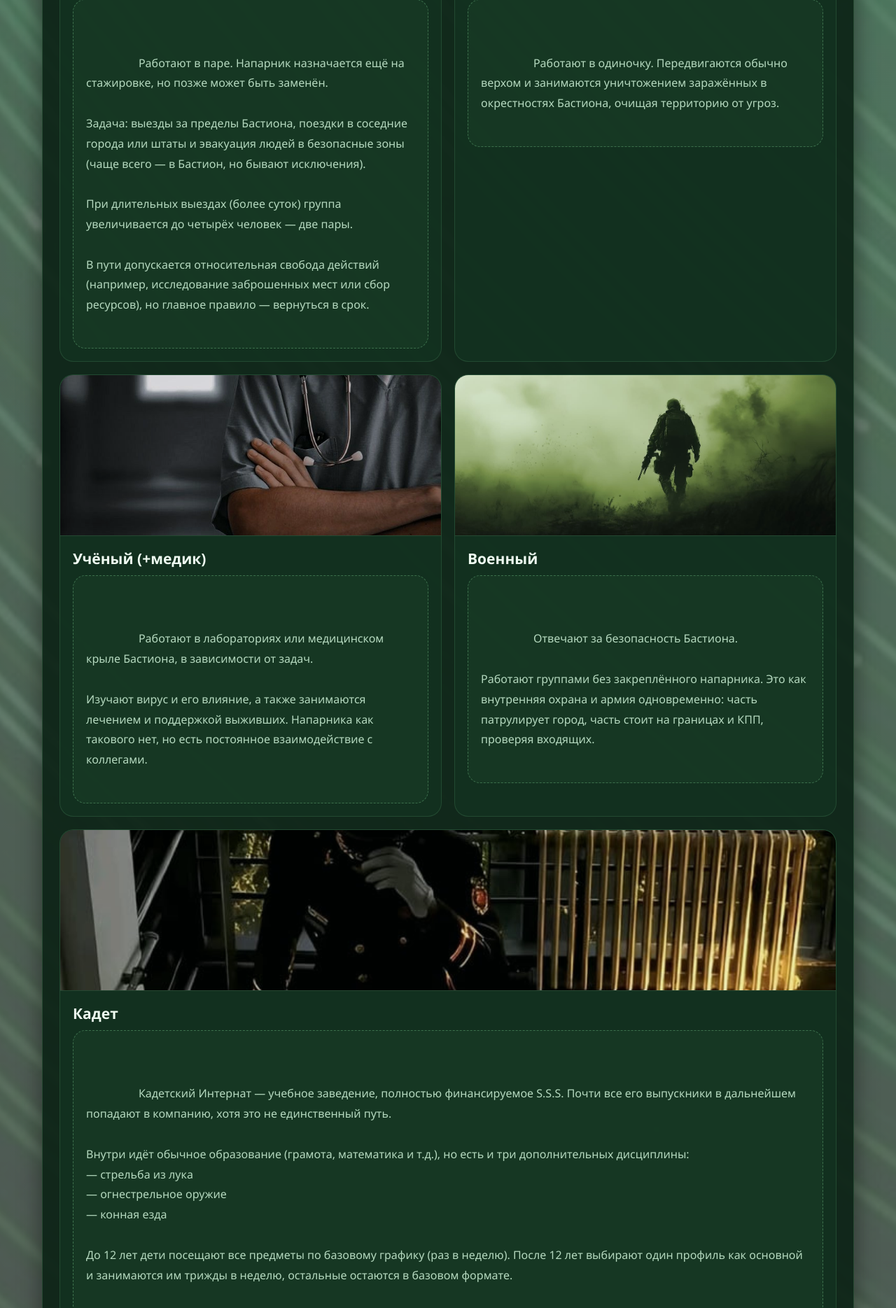
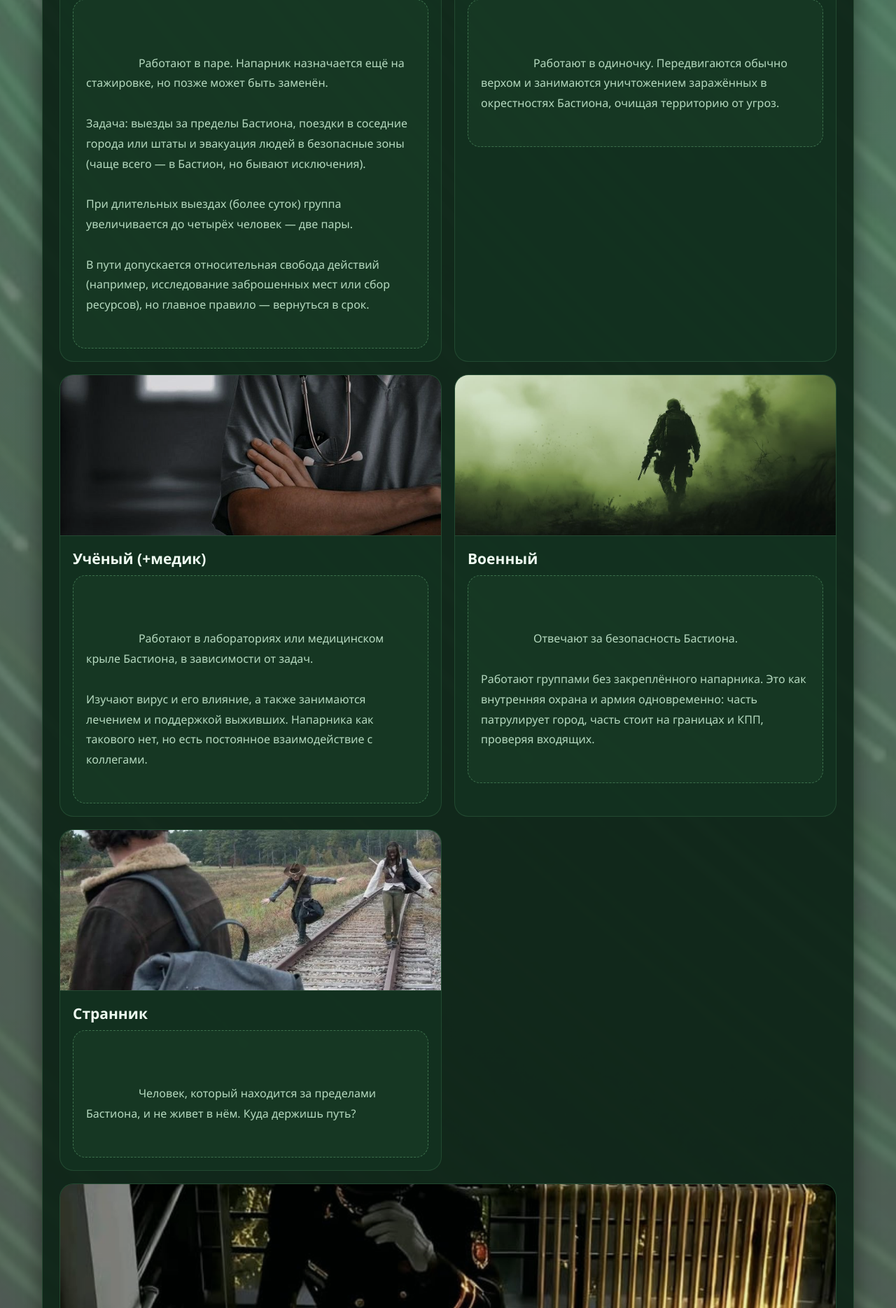
Before and after one commit to polintosiya-bot/-, a Flask app: page / in a window 1280 px wide. Shown: the part 2090-3959 px from the top of the page at 70% size. Run offline with Flask 3, Linux system fonts and the light colour scheme.

Commit message:
странник

```diff
--- a/templates/story.html
+++ b/templates/story.html
@@ -632,7 +632,7 @@
       <section class="section" id="roles">
         <div class="section-head roles-head">
           <div class="head-copy">
-            <h2>◯⃘࣪𓏴 ׅࣳ  ＲＯＬＥＳ 𝇌ׄ ׁ 𓈒</h2>
+            <h2>Роли</h2>
             <p>ᴩᴏᴧи и их ᴏᴨиᴄᴀния</p>
           </div>
           <a class="back-chip" href="#nav">вернуться к навигации</a>
@@ -699,6 +699,17 @@
               </div>
             </article>
 
+            <article class="role-card">
+              <img src="/static/images/strannik.jpg" alt="Странник">
+              <div class="role-body">
+                <h3>Странник</h3>
+                <div class="placeholder">
+                  <!-- ВСТАВЬ СЮДА ОПИСАНИЕ РОЛИ -->
+                  Человек, который находится за пределами Бастиона, и не живет в нём. Куда держишь путь?
+                </div>
+              </div>
+            </article>
+
             <article class="role-card full">
               <img src="/static/images/cadet.jpg" alt="Кадетский интернат и кадеты">
               <div class="role-body">
@@ -741,7 +752,7 @@
 
         <div class="content">
           <div class="story-box">
-            <h3>• ִ ◌ ۫ ∘ ִ ◌ ۫ ∘┊𓈒 ִ۫ 𓐈 ִֺ۪ 𓈒┊∘ ۫ ◌ ִ ∘ ۫ ◌ ִ •</h3>
+            <h3>• ִ ◌ ۫ ∘ ִ ◌ ۫ ∘┊𓈒 ִ۫ 𓈈 ִֺ۪ 𓈒┊∘ ۫ ◌ ִ ∘ ۫ ◌ ִ •</h3>
             <div class="placeholder">
               <!-- ВСТАВЬ СЮДА КРАТКОЕ ОПИСАНИЕ СЮЖЕТА -->
               В 2024 году в результате незаконных экспериментов мутировал вирус-бактериофаг. Он научился поражать клетки человека, особенно мозг, превращая заражённых в агрессивных существ и распространяясь через укусы.
```
Also changed, not shown: static/images/strannik.jpg (added).
